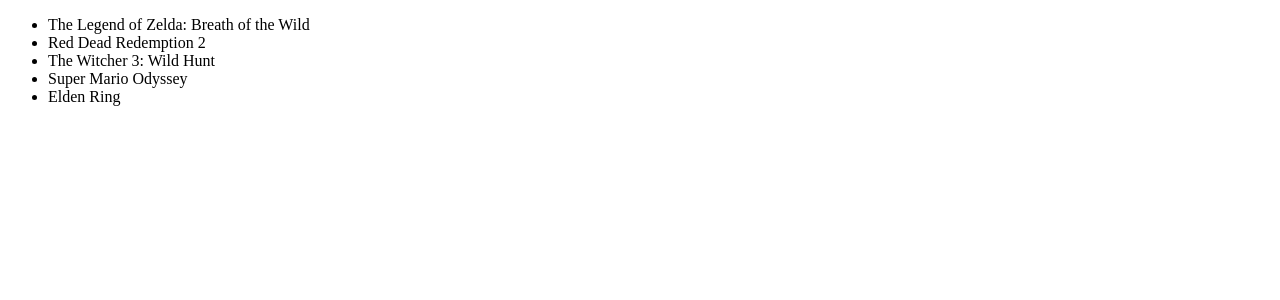
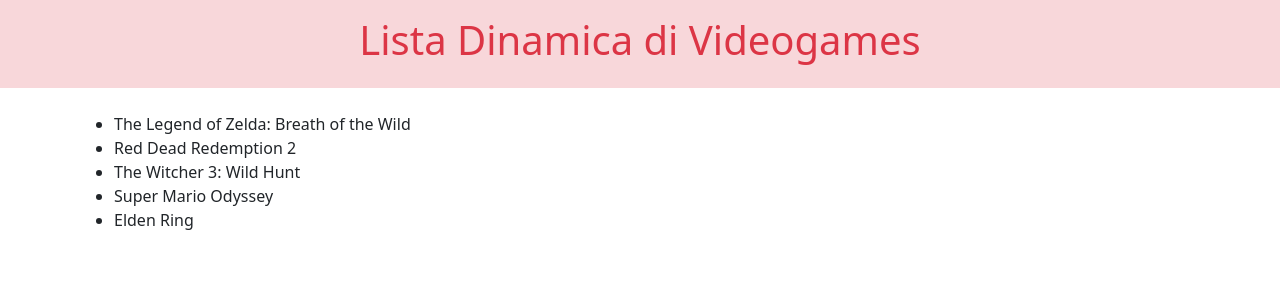
Before and after one commit to MegaEmme/react-form, a React (Vite) app: page / in a window 1280 px wide. Shown: the top 300 px of the page. Built offline with nearby package versions, Linux system fonts and the light colour scheme.

Commit message:
feat: create header (not required)

```diff
--- a/index.html
+++ b/index.html
@@ -4,6 +4,7 @@
     <meta charset="UTF-8" />
     <meta name="viewport" content="width=device-width, initial-scale=1.0" />
     <title>React Form</title>
+    <link href="https://cdn.jsdelivr.net/npm/bootstrap@5.3.5/dist/css/bootstrap.min.css" rel="stylesheet" integrity="sha384-SgOJa3DmI69IUzQ2PVdRZhwQ+dy64/BUtbMJw1MZ8t5HZApcHrRKUc4W0kG879m7" crossorigin="anonymous">
   </head>
   <body>
     <div id="root"></div>
--- a/src/App.jsx
+++ b/src/App.jsx
@@ -1,11 +1,11 @@
-import { useState } from 'react'
+import Header from './components/Header';
 import Main from './components/Main';
-
+const title = "Lista Dinamica di Videogames";
 function App() {
-  const [count, setCount] = useState(0)
 
   return (
     <>
+      <Header Title={title} />
       <Main />
     </>
   )
--- /dev/null
+++ b/src/components/Header.jsx
@@ -0,0 +1,12 @@
+function Header(props) {
+    const title = props.Title;
+    return (
+        <>
+            <header className="p-3 mb-4 text-center bg-danger-subtle text-danger">
+                <h1>{title}</h1>
+            </header>
+        </>
+    )
+};
+
+export default Header;
--- a/src/components/Main.jsx
+++ b/src/components/Main.jsx
@@ -1,13 +1,17 @@
+import { useState } from "react";
 import articles from "../data/articles";
 
 function Main() {
+    const [newArticle, setNewArticle] = useState('');
     return (
         <>
-            <ul>
-                {articles.map(element =>
-                    <li key={element.id}>{element.title}</li>
-                )}
-            </ul>
+            <main className="container">
+                <ul>
+                    {articles.map(element =>
+                        <li key={element.id}>{element.title}</li>
+                    )}
+                </ul>
+            </main>
         </>
     )
 }
```
